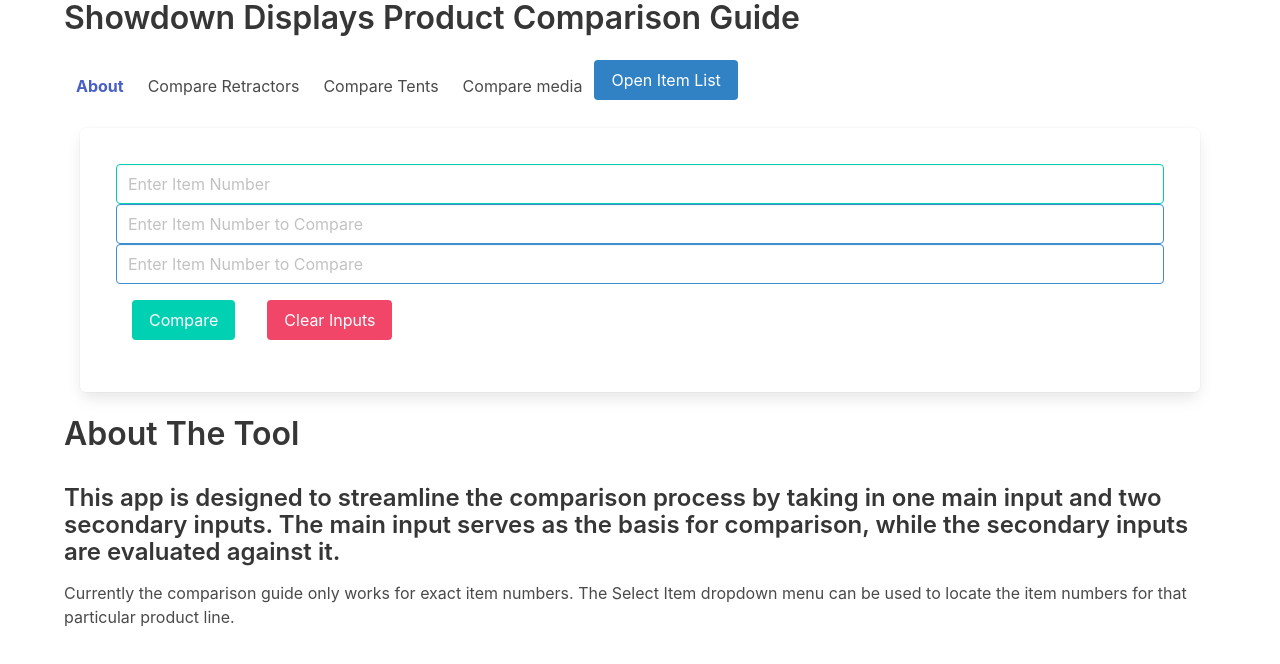
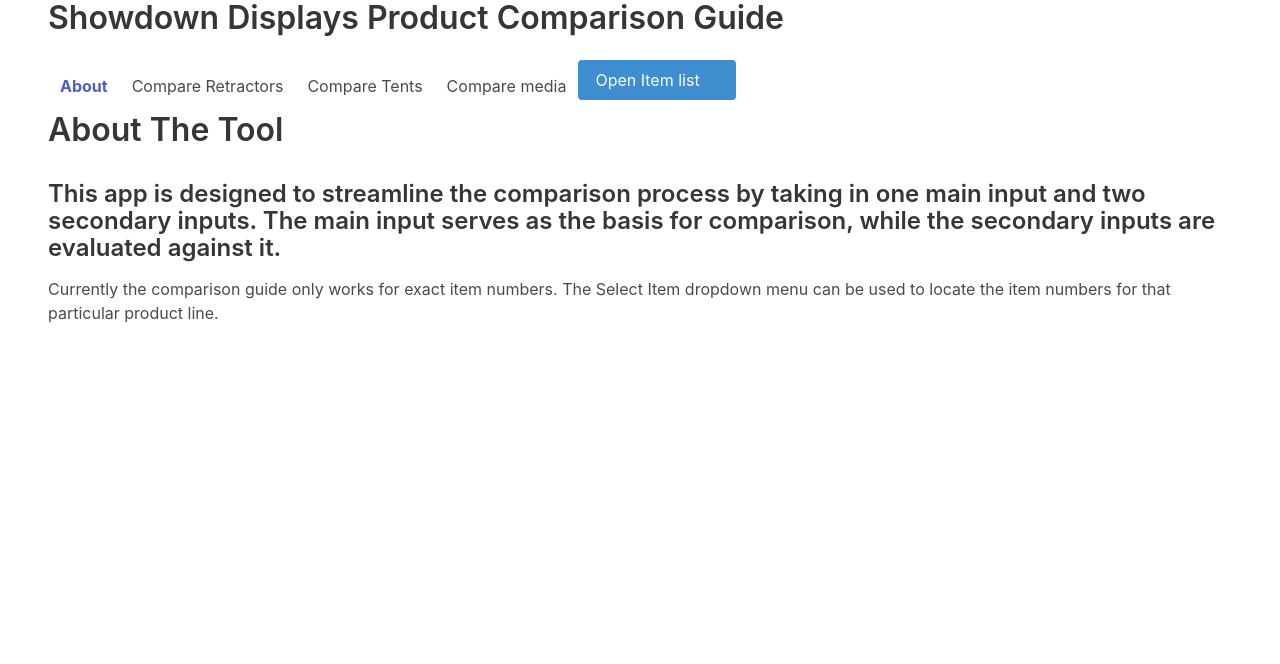
Before and after one commit to SeanHaugen/Comparison_guide, a React (Create React App) app: page /About in a window 1280 px wide. Shown: the top 664 px of the page. Built offline with nearby package versions, Linux system fonts and the light colour scheme.

Commit message:
"styling. removed searchbar from about section"

```diff
--- a/package.json
+++ b/package.json
@@ -2,6 +2,7 @@
   "name": "comparison_guide_two",
   "version": "0.1.0",
   "private": true,
+  "main": "main.js",
   "dependencies": {
     "@testing-library/jest-dom": "^5.16.5",
     "@testing-library/react": "^13.4.0",
@@ -9,6 +10,7 @@
     "bulma": "^0.9.4",
     "react": "^18.2.0",
     "react-dom": "^18.2.0",
+    "react-dropdown": "^1.11.0",
     "react-router-dom": "^6.8.1",
     "react-scripts": "5.0.1",
     "web-vitals": "^2.1.4"
--- a/src/App.css
+++ b/src/App.css
@@ -3,6 +3,12 @@
   padding: 0;
   box-sizing: border-box;
   size: 16px;
+}
+
+.app-container {
+  margin-bottom: 10em;
+  margin-left: 3em;
+  margin-right: 3em;
 }
 
 .highlight {
@@ -31,15 +37,30 @@
 }
 
 
-.dropdown-container .sidebar .item{
+.dropdown-item .sidebar .item{
   display: flex;
 
+}
+
+.dropdown-content {
+  max-height: 15em;
+  min-height: fit-content;
+  overflow: scroll;
 }
 
 .navbar-item.active{
   font-weight: bold;
   color:#485fc7
 }
+
+.input {
+  margin: .2em;
+}
+
+.icon, span {
+  color: white;
+}
+
 
 
   /* Container for each product section */
--- a/src/App.js
+++ b/src/App.js
@@ -14,7 +14,6 @@
 import tents from "./Data/Tents";
 
 function App() {
-
 
     const [item, setItem] = useState({});
     const [item2, setItem2] = useState({});
@@ -33,20 +32,25 @@
       }, [selectedRoute]);
 
 
-
     return (
-        <div className="container">
+        <div className="app-container">
             <Router>
-                <Header setSelectedRoute={setSelectedRoute} itemList={itemList}/>
-                <SearchBar itemList={itemList} setItem={setItem} setItem2={setItem2} setItem3={setItem3}   />
+                <Header setSelectedRoute={setSelectedRoute} itemList={itemList} />
                 <Routes>
                     <Route path='/About' element={<About />} />
-                    <Route path='/RetractorCompare' element={<ShowRetractors retractor={item} retractor2={item2} retractor3={item3} />} />
-                    <Route path='/TentsCompare' element={<ShowTent tent={item} tent2={item2} tent3={item3} />} />
+                    <Route path='/RetractorCompare' element={
+                    <>
+                      <SearchBar itemList={itemList} setItem={setItem} setItem2={setItem2} setItem3={setItem3} />
+                      <ShowRetractors retractor={item} retractor2={item2} retractor3={item3} />
+                    </>} />
+                    <Route path='/TentsCompare' element={
+                    <>
+                      <SearchBar itemList={itemList} setItem={setItem} setItem2={setItem2} setItem3={setItem3} />
+                      <ShowTent tent={item} tent2={item2} tent3={item3} />
+                    </>} />
                 </Routes>
             </Router>
         </div>
-
     )
 }
 
--- a/src/Data/Tents.js
+++ b/src/Data/Tents.js
@@ -1,6 +1,7 @@
 const tents = [
 
     {
+        category: 'standard_tent',
         id: 240614,
         name: "10ft Standard Tent Kit, full color",
         locations: "4 location",
@@ -14,9 +15,9 @@
         collapsible_dimensions: "8.37\"W x 64\"H x 15.5\" D",
         tent_weight: "51.1 pounds",
         tent_production: '7 business days',
-
     },
     {
+        category: 'deluxe',
         id: 240624,
         name: "10ft Deluxe Tent Kit, full color",
         locations: "4 location",
@@ -32,6 +33,7 @@
         tent_production: '7 business days'
     },
     {
+        category: 'premium',
         id: 240634,
         name: "10ft Premium Tent Kit, full color",
         locations: "4 location",
--- a/src/components/Header.js
+++ b/src/components/Header.js
@@ -14,7 +14,7 @@
                 <NavLink to='/RetractorCompare' className="navbar-item" onClick={() => setSelectedRoute('retractors')} >Compare Retractors</NavLink>
                 <NavLink to='/TentsCompare' className="navbar-item" onClick={() => setSelectedRoute('tents')}>Compare Tents</NavLink>
                 <NavLink to='/mediaCompare' className="navbar-item">Compare media</NavLink>
-                <ItemList className={itemList} itemList={itemList} />
+                <ItemList className="list-container" itemList={itemList} />
             </div>
         </nav>
         </div>
--- a/src/components/ItemList.js
+++ b/src/components/ItemList.js
@@ -1,27 +1,61 @@
 
-import { useState } from 'react'
-// import Retractors from "../../Data/Retractors";
+import React, { useState } from 'react'
+// import ReactDropdown from 'react-dropdown';
+
+
 
 function ItemList({itemList}) {
 
+    const searchItemFromLocalStorage = localStorage.getItem('searchItem') || '';
+
     const [isOpen, setIsOpen] = useState(false);
+    const [searchItem, setSearchItem] = useState(searchItemFromLocalStorage)
+
 
     const handleIsOpen = () => {
         setIsOpen(!isOpen)
     }
+
+    const handleSearch = (event) => {
+        setSearchItem(event.target.value)
+    }
+
     return (
         <>
-        <div className="dropdown is-hoverable">
-            <div className="dropdown-trigger">
-            <button className="button is-active is-info" aria-haspopup="true" aria-controls='dropdown-menu' onFocus={handleIsOpen}>Open Item List</button>
+        <div className="dropdown is-left is-active">
+            <div className="dropdown-trigger dropdown-container">
+                <button className="button is-info " aria-haspopup="true" aria-controls='dropdown-menu5' onClick={handleIsOpen}>
+                    <div>Open Item list</div>
+                    <span className="icon is-small">
+                        <i className="fas fa-angle-down" aria-hidden="true"></i>
+                    </span>
+                </button>
+            </div>
+
             {isOpen && (
-            <div className="dropdown-menu" role='menu'>
-            <ul className="dropdown-content">
-                {itemList.map((item, index) => {
+            <div className="dropdown-menu" id="dropdown-menu5" role="menu" >
+                <input
+                type="text"
+                placeholder="search"
+                onChange={handleSearch}
+                value={searchItem}
+                className="input is-small is-rounded is-info"
+                />
+
+                <ul className="dropdown-content ">
+                    {itemList.filter(post => {
+                        if (searchItem === '') {
+                        return post;
+                        } else if (post.name.toLowerCase().includes(searchItem.toLowerCase())) {
+                        return post;
+                        } else {
+                            return false
+                        }
+                    }).map((item, index) => {
                         return(
                             <div key={index} className="dropdown-item">
-                            <li className="item">{item.name}{item.tent_name}</li>
-                            <li className="item">{item.id}{item.tent_id}</li>
+                                <li className="item">{item.name}</li>
+                                <li className="item"><strong>{item.id}</strong></li>
                                 <hr className='dropdown-divider'/>
                             </div>
                         )
@@ -30,7 +64,6 @@
             </div>
             )}
         </div>
-        </div>
 
     </>
     )
--- a/src/components/SearchBar.js
+++ b/src/components/SearchBar.js
@@ -39,9 +39,9 @@
         <>
         <div className="comparison-guide box">
         <form onSubmit={handleFormSubmit}   >
-            <input type="text" className="input is-primary" placeholder="Enter Item Number" value={input1} onChange={e => setInput1(e.target.value)} />
-            <input type="text" className="input is-info" placeholder="Enter Item Number to Compare" value={input2} onChange={e => setInput2(e.target.value)} />
-            <input type="text" className="input is-info" placeholder="Enter Item Number to Compare" value={input3} onChange={e => setInput3(e.target.value)} />
+            <input type="text" className="input is-primary is-focused" placeholder="Enter Item Number" value={input1} onChange={e => setInput1(e.target.value)} />
+            <input type="text" className="input is-info is-focused" placeholder="Enter Item Number to Compare" value={input2} onChange={e => setInput2(e.target.value)} />
+            <input type="text" className="input is-info is-focused" placeholder="Enter Item Number to Compare" value={input3} onChange={e => setInput3(e.target.value)} />
 
             <button type="submit" onClick={handleFormSubmit} className="button submit is-primary is-responsive">Compare</button>
             <button onClick={clearInputs} type="reset" className="button is-danger is-responsive">Clear Inputs</button>
--- a/src/components/retractors/ShowRetractors.js
+++ b/src/components/retractors/ShowRetractors.js
@@ -29,7 +29,9 @@
                         <td>{retractor2.id}</td>
                         <td>{retractor3.id}</td>
                     </tr>
-                    <br />
+                </tbody>
+                <br />
+                <tbody>
                     <tr>
                         <th  scope="row">Size</th>
                         <td>{retractor.size}</td>
--- a/src/components/tents/ShowTents.js
+++ b/src/components/tents/ShowTents.js
@@ -1,5 +1,6 @@
 import tents from "../../Data/Tents"
 function ShowTent({tent, tent2, tent3}) {
+
     return (
         <div className="comparison-container table-container">
         {Object.keys(tents).length > 0 && (
@@ -25,7 +26,9 @@
                         <td>{tent2.id}</td>
                         <td>{tent3.id}</td>
                     </tr>
-                    <br />
+                </tbody>
+                <br />
+                <tbody>
                     <tr>
                         <th scope="row">Canopy</th>
                         <td >{tent.canopy}</td>
```
Also changed, not shown: public/main.js (added, +14 -0 lines), 1 other file (tests, documents, lock files or other folders). Lines whose indentation alone changed are shown as unchanged.
